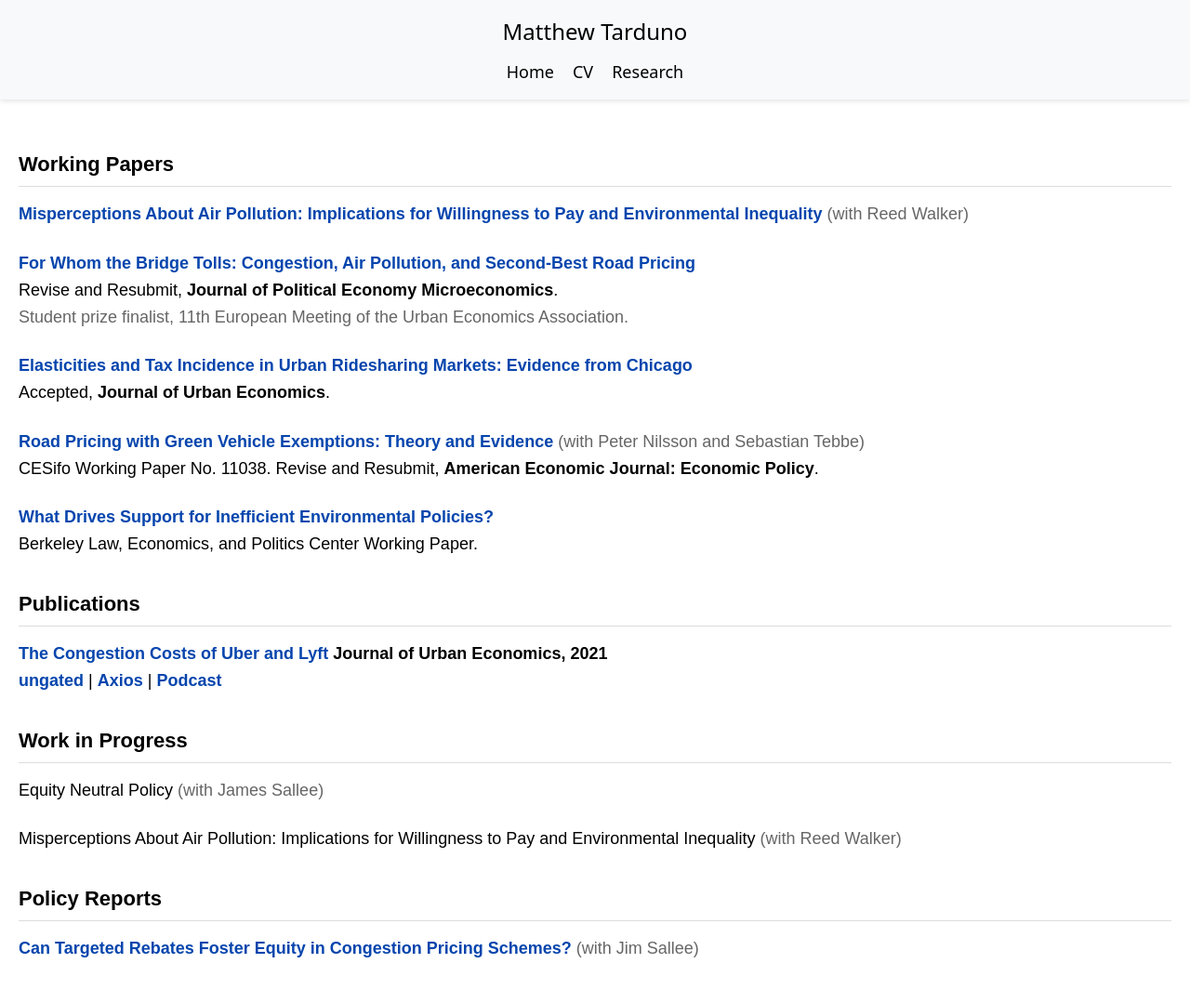
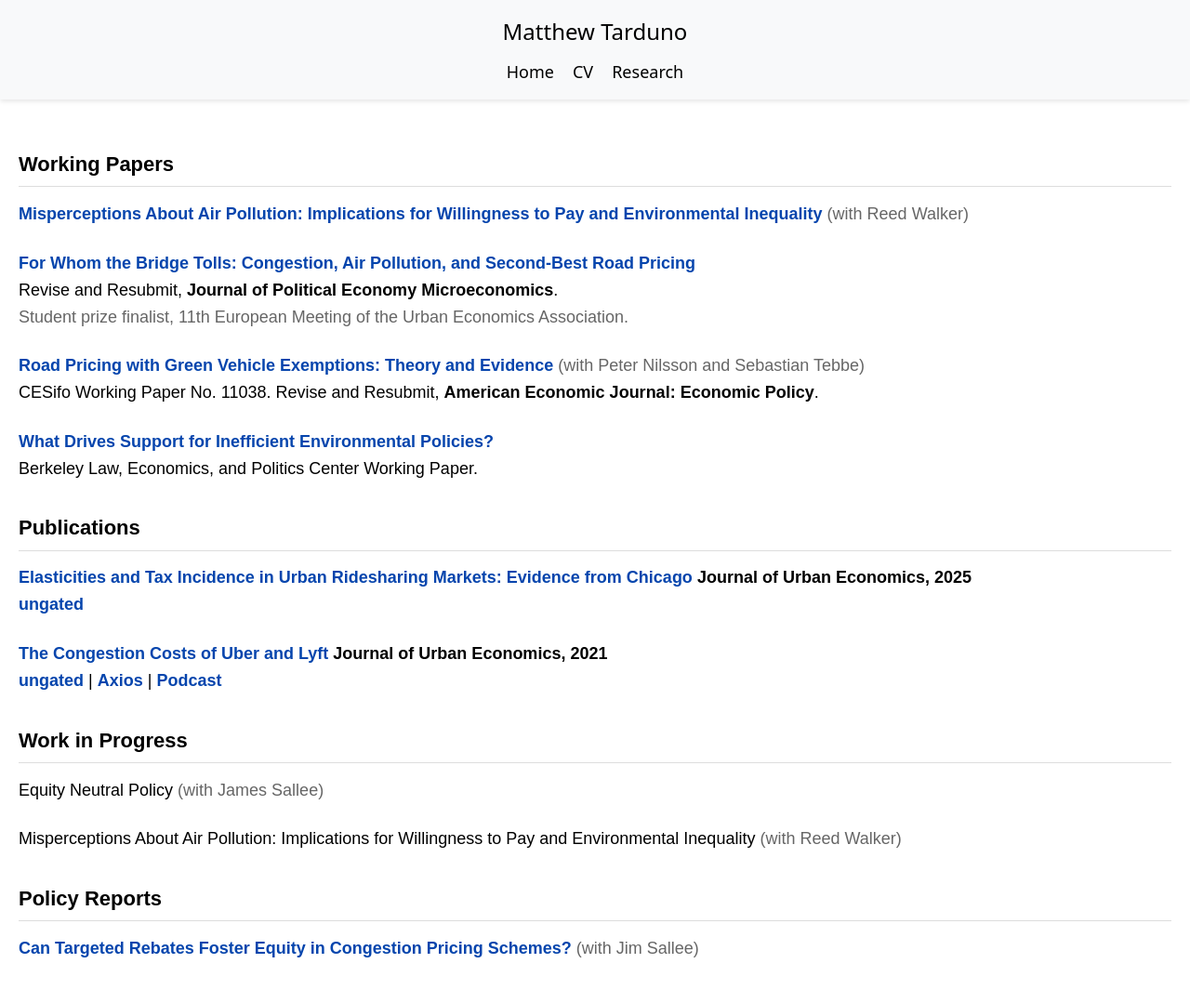
Before and after one commit to Matt-Tarduno/Matt-Tarduno.github.io, a Jekyll site: the page built from research_mobile/index.html, in a window 1280 px wide. Shown: the whole page at 93% size. Built offline with Jekyll 4.4.1, drawn with Linux system fonts in a browser that asks for light colours.

Commit message:
Update index.html

```diff
--- a/research_mobile/index.html
+++ b/research_mobile/index.html
@@ -137,10 +137,6 @@
     </p>
 
     <p>
-      <a href="https://papers.ssrn.com/sol3/papers.cfm?abstract_id=4624940" target="_blank">Elasticities and Tax Incidence in Urban Ridesharing Markets: Evidence from Chicago</a><br>Accepted, <span class="journal">Journal of Urban Economics</span>.
-    </p>
-
-    <p>
       <a href="https://papers.ssrn.com/sol3/papers.cfm?abstract_id=4788237" target="_blank">Road Pricing with Green Vehicle Exemptions: Theory and Evidence</a>
       <span> (with Peter Nilsson and Sebastian Tebbe)</span><br>
       CESifo Working Paper No. 11038. Revise and Resubmit, <span class="journal">American Economic Journal: Economic Policy</span>.
@@ -152,6 +148,12 @@
     </p>
 
     <h1>Publications</h1>
+
+    <p>
+      <a href="https://doi.org/10.101/10.1016/j.jue.2020.103318" target="_blank">Elasticities and Tax Incidence in Urban Ridesharing Markets: Evidence from Chicago</a>
+      <span class="journal"> Journal of Urban Economics, 2025</span><br>
+      <a href="https://papers.ssrn.com/sol3/papers.cfm?abstract_id=4624940" target="_blank">ungated</a>
+    </p>
 
     <p>
       <a href="https://doi.org/10.101/10.1016/j.jue.2020.103318" target="_blank">The Congestion Costs of Uber and Lyft</a>
```
